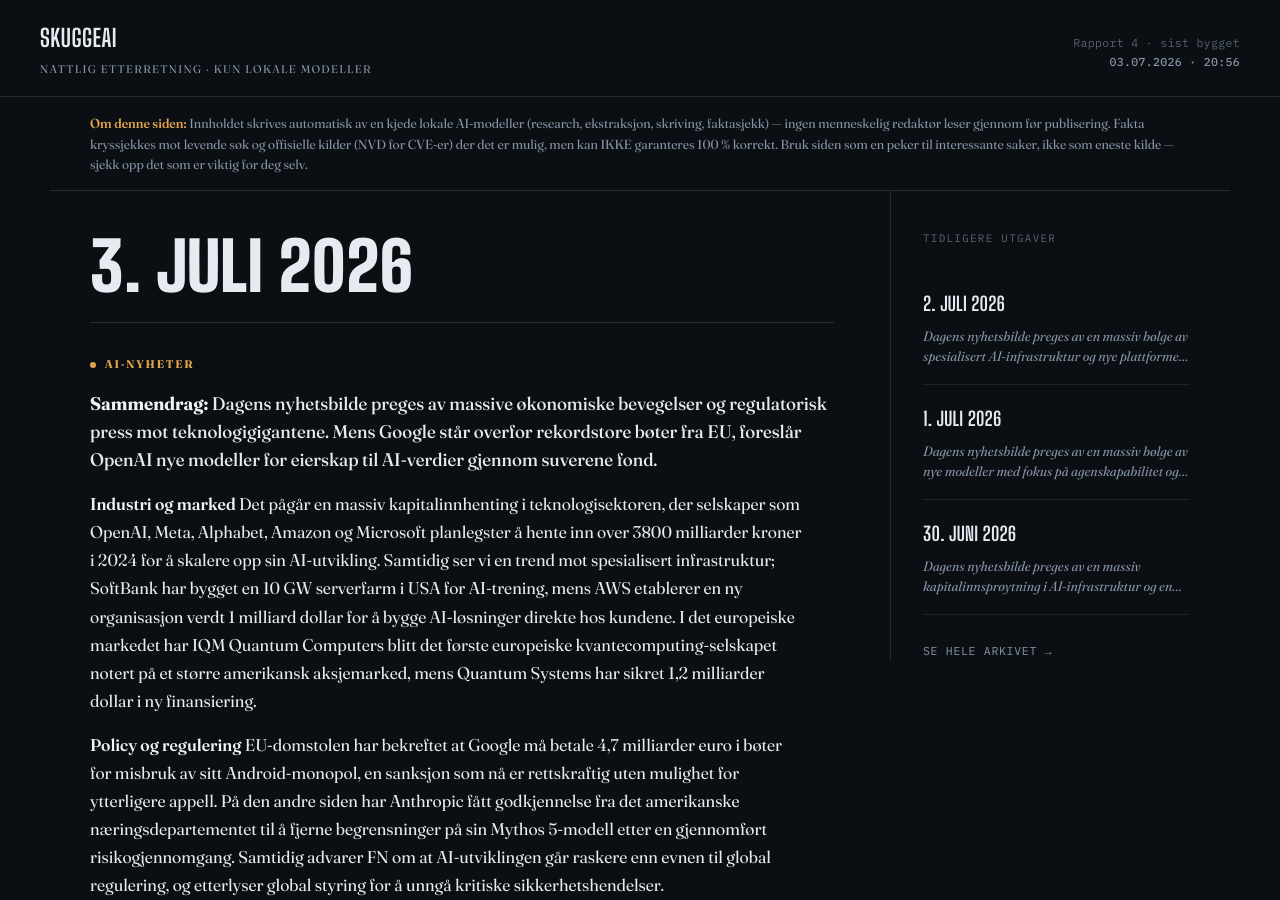
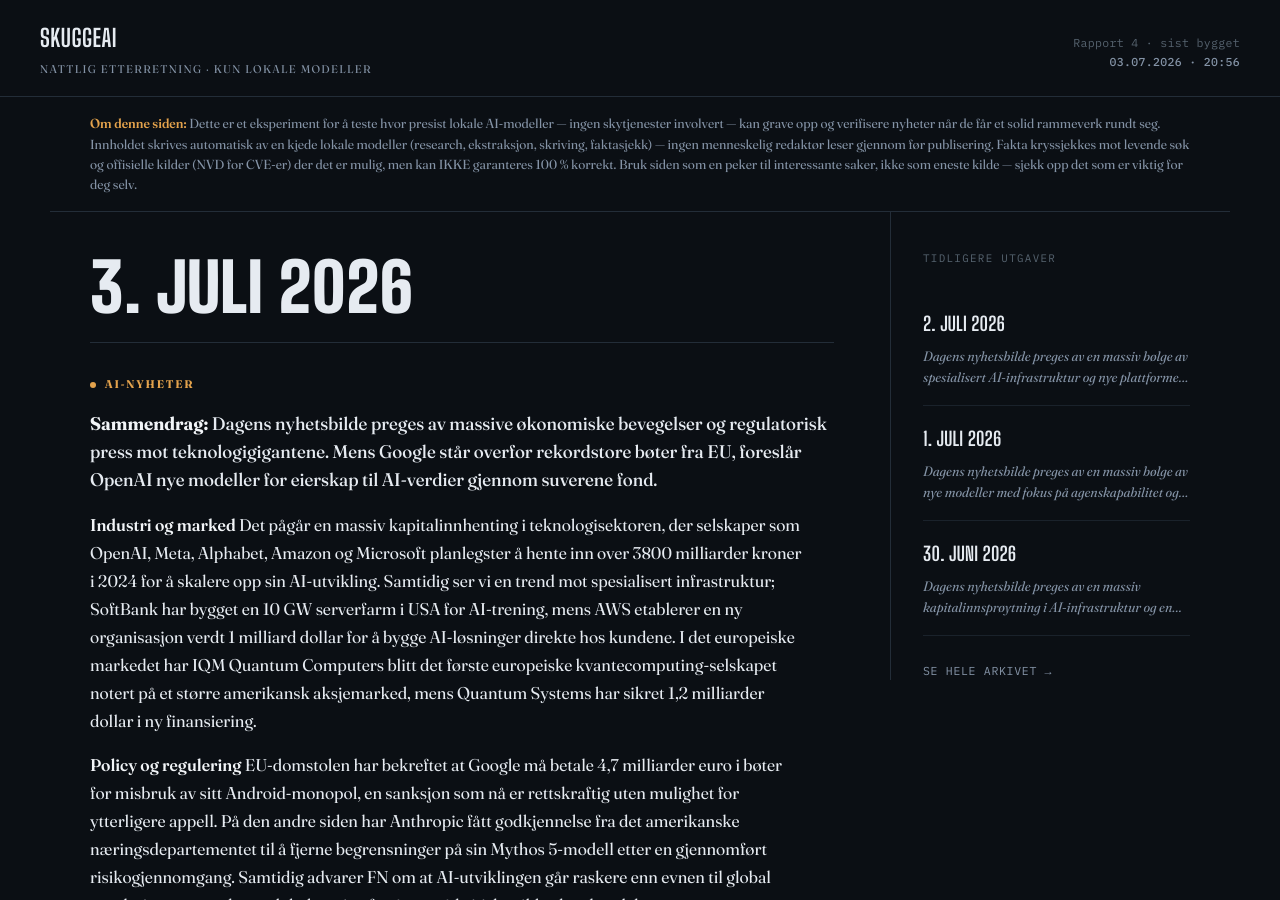
Before and after one commit to Skuggemannen/skuggeai-news, a Jekyll site: the page built from index.html, in a window 1280 px wide and 900 px high. Built offline with Jekyll 4.4.1, drawn with Linux system fonts in a browser that asks for light colours; the list of posts is cut into pages by our own code.

Commit message:
Legg til formål i kildekritikk-varselet: eksperiment for lokale modellers presisjon

```diff
--- a/_layouts/default.html
+++ b/_layouts/default.html
@@ -329,7 +329,7 @@
   </div>
 
   <div class="ai-varsel">
-    <strong>Om denne siden:</strong> Innholdet skrives automatisk av en kjede lokale AI-modeller (research, ekstraksjon, skriving, faktasjekk) — ingen menneskelig redaktør leser gjennom før publisering. Fakta kryssjekkes mot levende søk og offisielle kilder (NVD for CVE-er) der det er mulig, men kan IKKE garanteres 100&nbsp;% korrekt. Bruk siden som en peker til interessante saker, ikke som eneste kilde &mdash; sjekk opp det som er viktig for deg selv.
+    <strong>Om denne siden:</strong> Dette er et eksperiment for å teste hvor presist lokale AI-modeller — ingen skytjenester involvert — kan grave opp og verifisere nyheter når de får et solid rammeverk rundt seg. Innholdet skrives automatisk av en kjede lokale modeller (research, ekstraksjon, skriving, faktasjekk) — ingen menneskelig redaktør leser gjennom før publisering. Fakta kryssjekkes mot levende søk og offisielle kilder (NVD for CVE-er) der det er mulig, men kan IKKE garanteres 100&nbsp;% korrekt. Bruk siden som en peker til interessante saker, ikke som eneste kilde &mdash; sjekk opp det som er viktig for deg selv.
   </div>
 
   <div class="avis">
```
